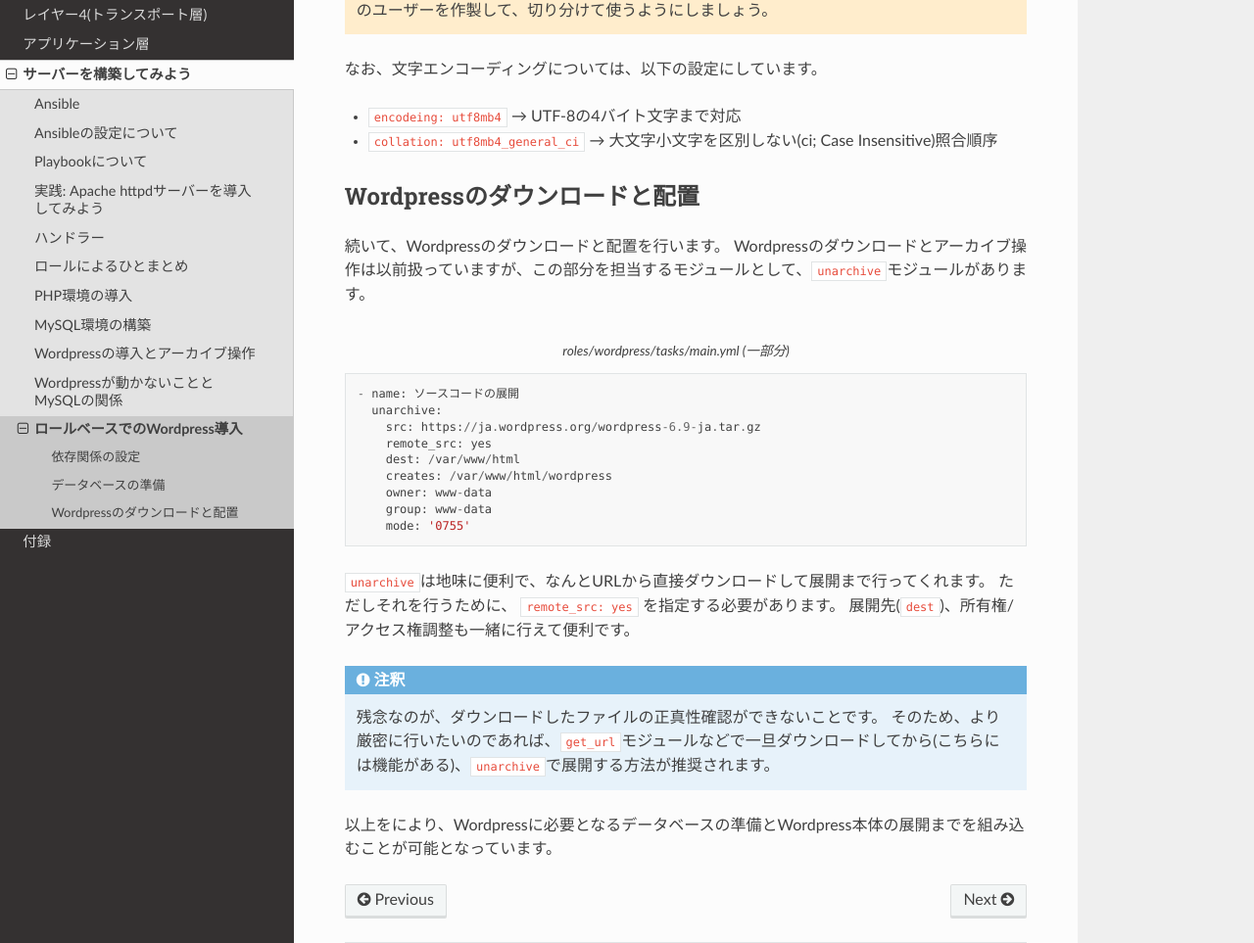
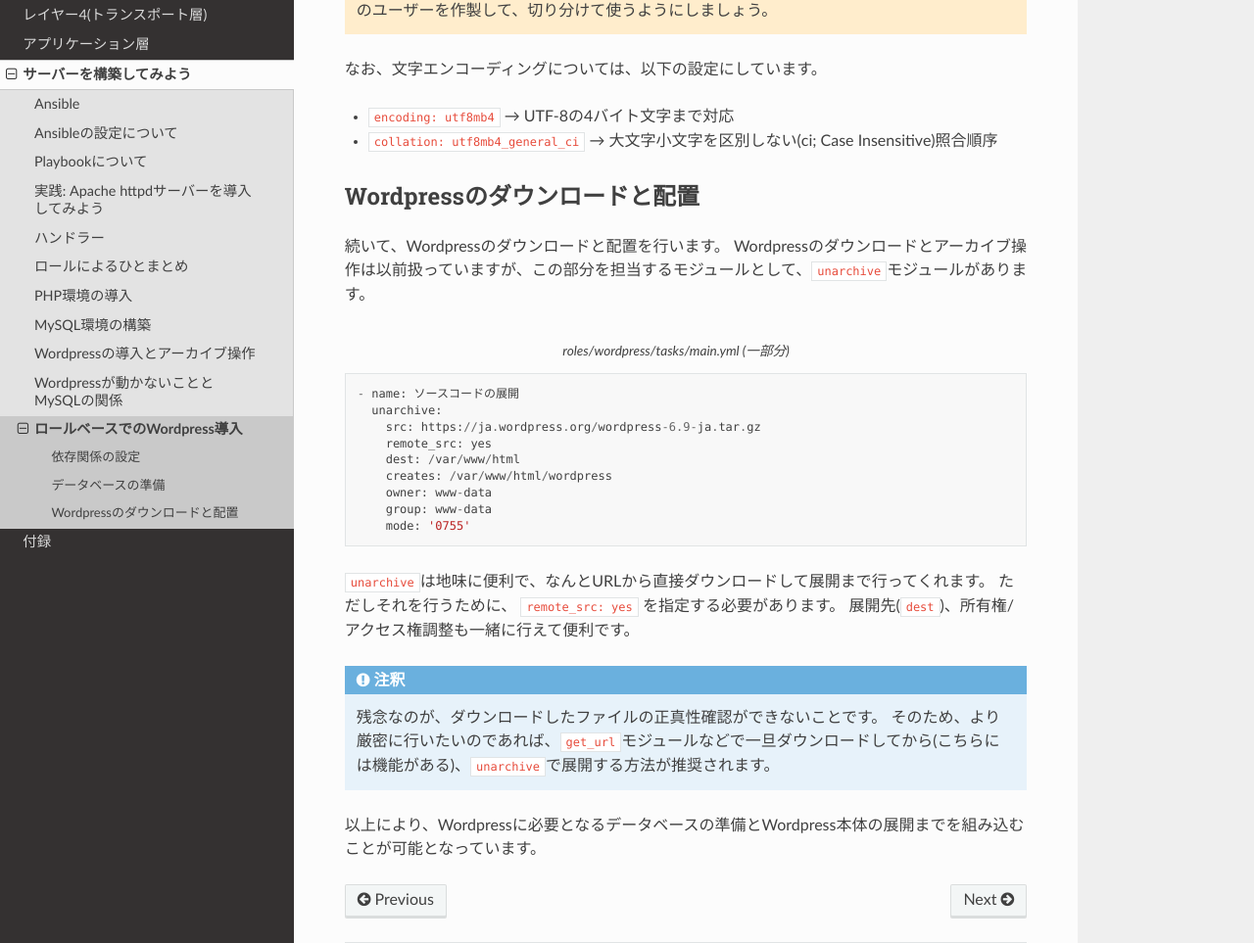
Before and after one commit to densuke/2025-network-doc, a Sphinx documentation site: the page built from source/server/wp-role.md, in a window 1280 px wide and 1400 px high, scrolled down 1332 px. Shown: the part 332-1295 px from the top of the window at 98% size. Built offline with Sphinx 7.4.7 and the Read the Docs theme 3.1.0, drawn with Linux system fonts in a browser that asks for light colours.

Commit message:
指摘に対していくつか修正

````diff
--- a/source/server/wp-role.md
+++ b/source/server/wp-role.md
@@ -41,8 +41,8 @@
 
 ---
 dependencies:
+    - role: php
     - role: php-mysql
-    - role: php
     - role: mariadb
 ```
 
@@ -68,7 +68,6 @@
 パスワードの設定がないように見えますが、これは今回の一連のロール中で`mariadb`ロールのrootに関して、 {file}`/root/.my.cnf` にログイン情報を保存しているためです。
 こちらが自動的に参照されるためパスワードの記載が不要となっています。
 
-
 ```{warning}
 今回は練習のためrootユーザーをそのまま使っています。
 本格的な運用においては、必ず専用のユーザーを作製して、切り分けて使うようにしましょう。
@@ -76,7 +75,7 @@
 
 なお、文字エンコーディングについては、以下の設定にしています。
 
-- `encodeing: utf8mb4` → UTF-8の4バイト文字まで対応
+- `encoding: utf8mb4` → UTF-8の4バイト文字まで対応
 - `collation: utf8mb4_general_ci` → 大文字小文字を区別しない(ci; Case Insensitive)照合順序
 
 ## Wordpressのダウンロードと配置
@@ -108,4 +107,4 @@
 そのため、より厳密に行いたいのであれば、`get_url`モジュールなどで一旦ダウンロードしてから(こちらには機能がある)、`unarchive`で展開する方法が推奨されます。
 ```
 
-以上をにより、Wordpressに必要となるデータベースの準備とWordpress本体の展開までを組み込むことが可能となっています。
+以上により、Wordpressに必要となるデータベースの準備とWordpress本体の展開までを組み込むことが可能となっています。
````
